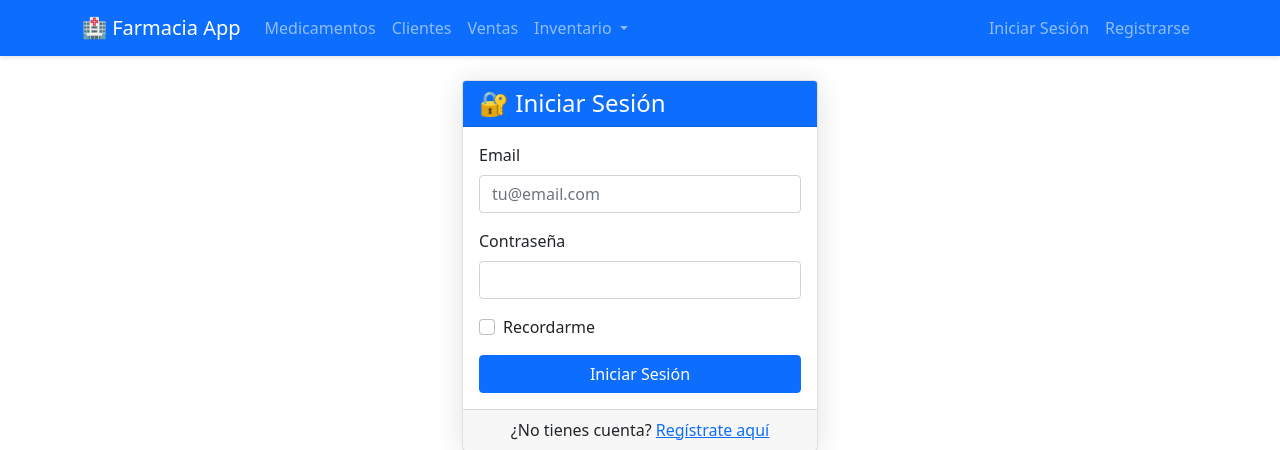
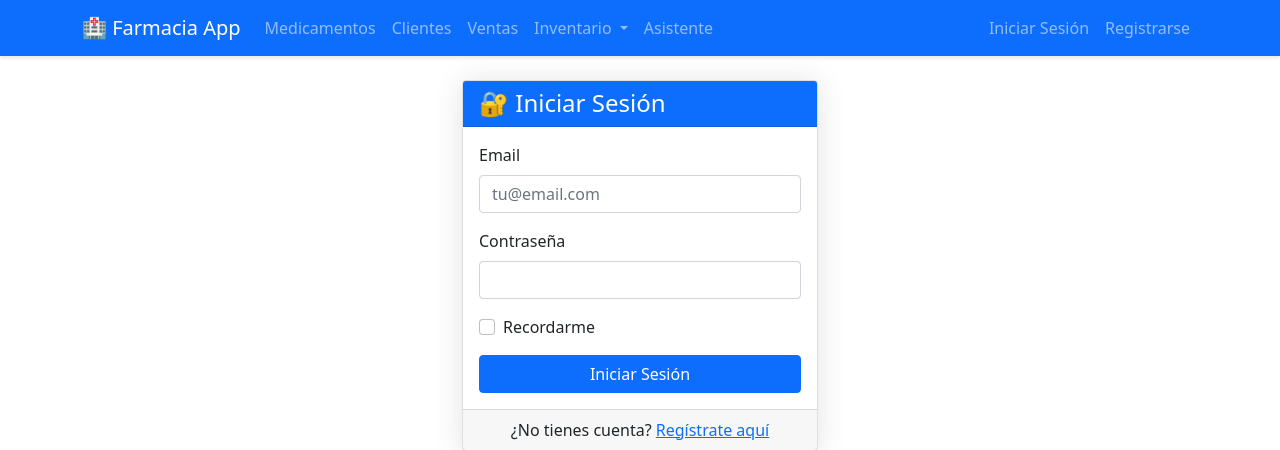
Before and after one commit to helenPacari/2do_parcial, a Flask app: a page that uses app/templates/base.html in a window 1280 px wide. Shown: the top 450 px of the page. Run offline with Flask 3, Linux system fonts and the light colour scheme.

```diff
--- a/app/templates/base.html
+++ b/app/templates/base.html
@@ -38,6 +38,25 @@
                         <li><a class="dropdown-item" href="#">Laboratorios</a></li>
                     </ul>
                 </li>
+
+                <li class="nav-item">
+    <a class="nav-link" href="{{ url_for('chatbot.index') }}">
+        <i class="fas fa-robot"></i> Asistente
+    </a>
+</li>
+                <!-- En app/templates/base.html, dentro del menú -->
+{% if current_user.is_authenticated and current_user.rol == 'admin' %}
+<li class="nav-item dropdown">
+    <a class="nav-link dropdown-toggle" href="#" role="button" data-bs-toggle="dropdown">
+        <i class="fas fa-cog"></i> Admin
+    </a>
+    <ul class="dropdown-menu">
+        <li><a class="dropdown-item" href="{{ url_for('admin.listar_usuarios') }}">
+            <i class="fas fa-users"></i> Usuarios
+        </a></li>
+    </ul>
+</li>
+{% endif %}
                 </ul>
                 <ul class="navbar-nav">
                     {% if current_user.is_authenticated %}
```
